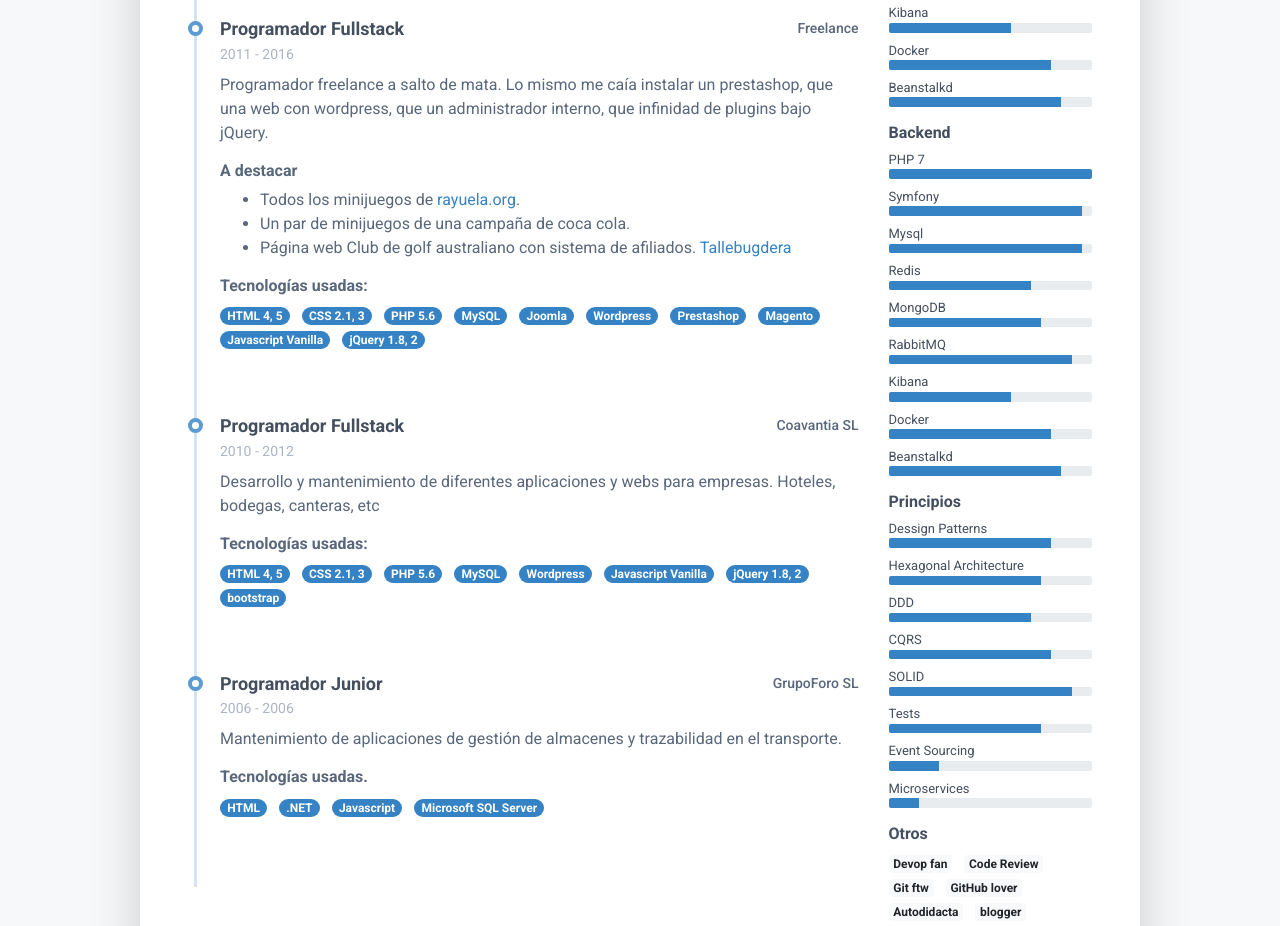
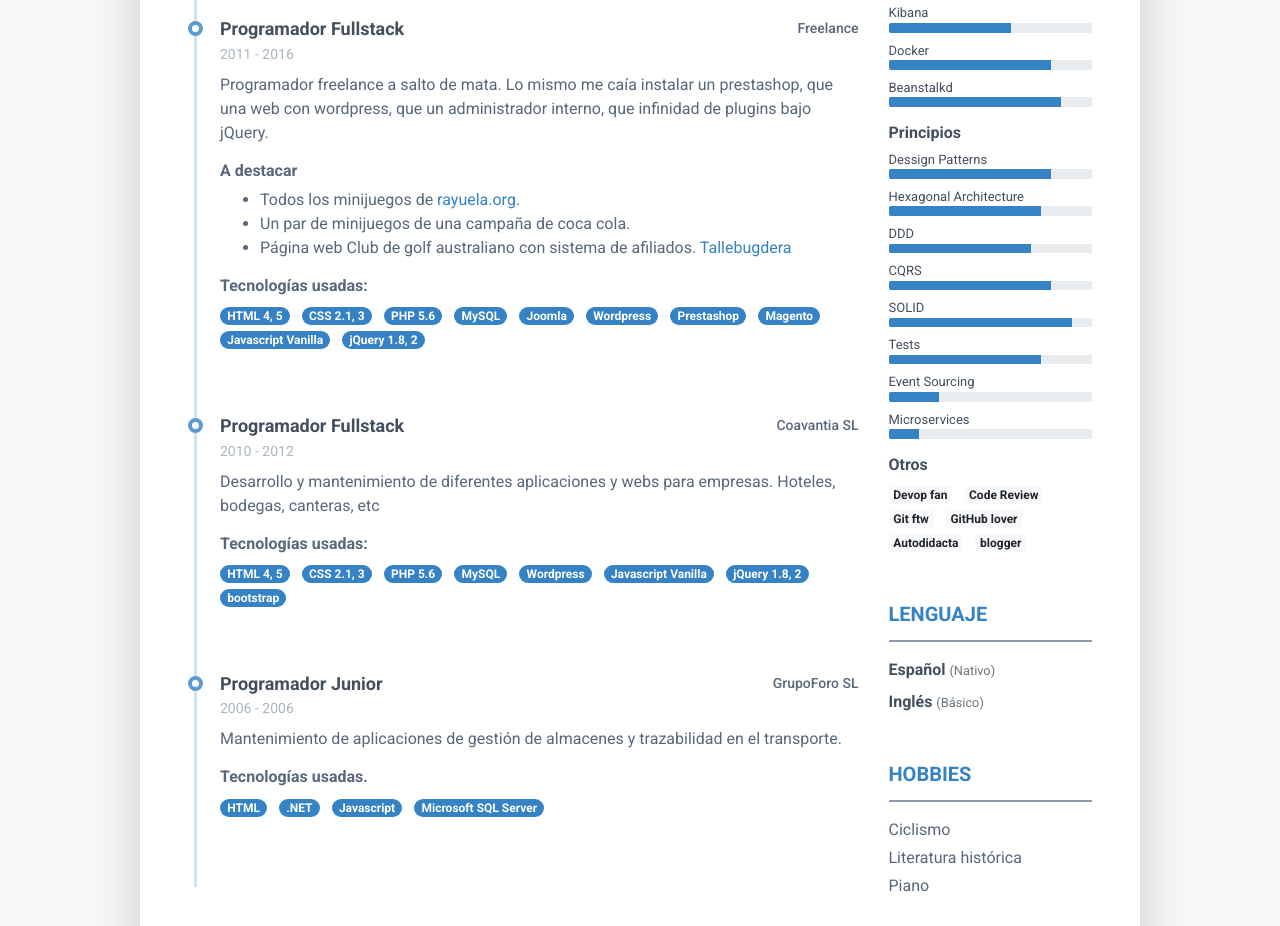
Before and after one commit to jgrc/cv, a plain HTML site: page index.html in a window 1280 px wide. Shown: the part 1197-2123 px from the top of the page. Drawn offline with Linux system fonts and the light colour scheme.

Commit message:
Removed repeated skills

```diff
--- a/index.html
+++ b/index.html
@@ -308,65 +308,6 @@
 							        </ul>
 						        </div><!--//resume-skill-item-->
                                 <div class="resume-skill-item">
-						            <h4 class="resume-skills-cat font-weight-bold">Backend</h4>
-							        <ul class="list-unstyled">
-								        <li class="mb-2">
-								            <div class="resume-skill-name">PHP 7</div>
-									        <div class="progress resume-progress">
-											    <div class="progress-bar theme-progress-bar-dark" role="progressbar" style="width: 100%" aria-valuenow="25" aria-valuemin="0" aria-valuemax="100"></div>
-											</div>
-								        </li>
-								        <li class="mb-2">
-								            <div class="resume-skill-name">Symfony</div>
-									        <div class="progress resume-progress">
-											    <div class="progress-bar theme-progress-bar-dark" role="progressbar" style="width: 95%" aria-valuenow="25" aria-valuemin="0" aria-valuemax="100"></div>
-											</div>
-								        </li>
-								        <li class="mb-2">
-								            <div class="resume-skill-name">Mysql</div>
-									        <div class="progress resume-progress">
-											    <div class="progress-bar theme-progress-bar-dark" role="progressbar" style="width: 95%" aria-valuenow="25" aria-valuemin="0" aria-valuemax="100"></div>
-											</div>
-								        </li>
-								        <li class="mb-2">
-								            <div class="resume-skill-name">Redis</div>
-									        <div class="progress resume-progress">
-											    <div class="progress-bar theme-progress-bar-dark" role="progressbar" style="width: 70%" aria-valuenow="25" aria-valuemin="0" aria-valuemax="100"></div>
-											</div>
-								        </li>
-                                        <li class="mb-2">
-                                           <div class="resume-skill-name">MongoDB</div>
-                                           <div class="progress resume-progress">
-                                               <div class="progress-bar theme-progress-bar-dark" role="progressbar" style="width: 75%" aria-valuenow="25" aria-valuemin="0" aria-valuemax="100"></div>
-                                           </div>
-                                       </li>
-                                       <li class="mb-2">
-                                          <div class="resume-skill-name">RabbitMQ</div>
-                                          <div class="progress resume-progress">
-                                              <div class="progress-bar theme-progress-bar-dark" role="progressbar" style="width: 90%" aria-valuenow="25" aria-valuemin="0" aria-valuemax="100"></div>
-                                          </div>
-                                      </li>
-                                      <li class="mb-2">
-                                         <div class="resume-skill-name">Kibana</div>
-                                         <div class="progress resume-progress">
-                                             <div class="progress-bar theme-progress-bar-dark" role="progressbar" style="width: 60%" aria-valuenow="25" aria-valuemin="0" aria-valuemax="100"></div>
-                                         </div>
-                                     </li>
-                                     <li class="mb-2">
-                                        <div class="resume-skill-name">Docker</div>
-                                        <div class="progress resume-progress">
-                                            <div class="progress-bar theme-progress-bar-dark" role="progressbar" style="width: 80%" aria-valuenow="25" aria-valuemin="0" aria-valuemax="100"></div>
-                                        </div>
-                                    </li>
-                                    <li class="mb-2">
-                                       <div class="resume-skill-name">Beanstalkd</div>
-                                       <div class="progress resume-progress">
-                                           <div class="progress-bar theme-progress-bar-dark" role="progressbar" style="width: 85%" aria-valuenow="25" aria-valuemin="0" aria-valuemax="100"></div>
-                                       </div>
-                                   </li>
-							        </ul>
-						        </div><!--//resume-skill-item-->
-                                <div class="resume-skill-item">
 						            <h4 class="resume-skills-cat font-weight-bold">Principios</h4>
 							        <ul class="list-unstyled">
 								        <li class="mb-2">
```
